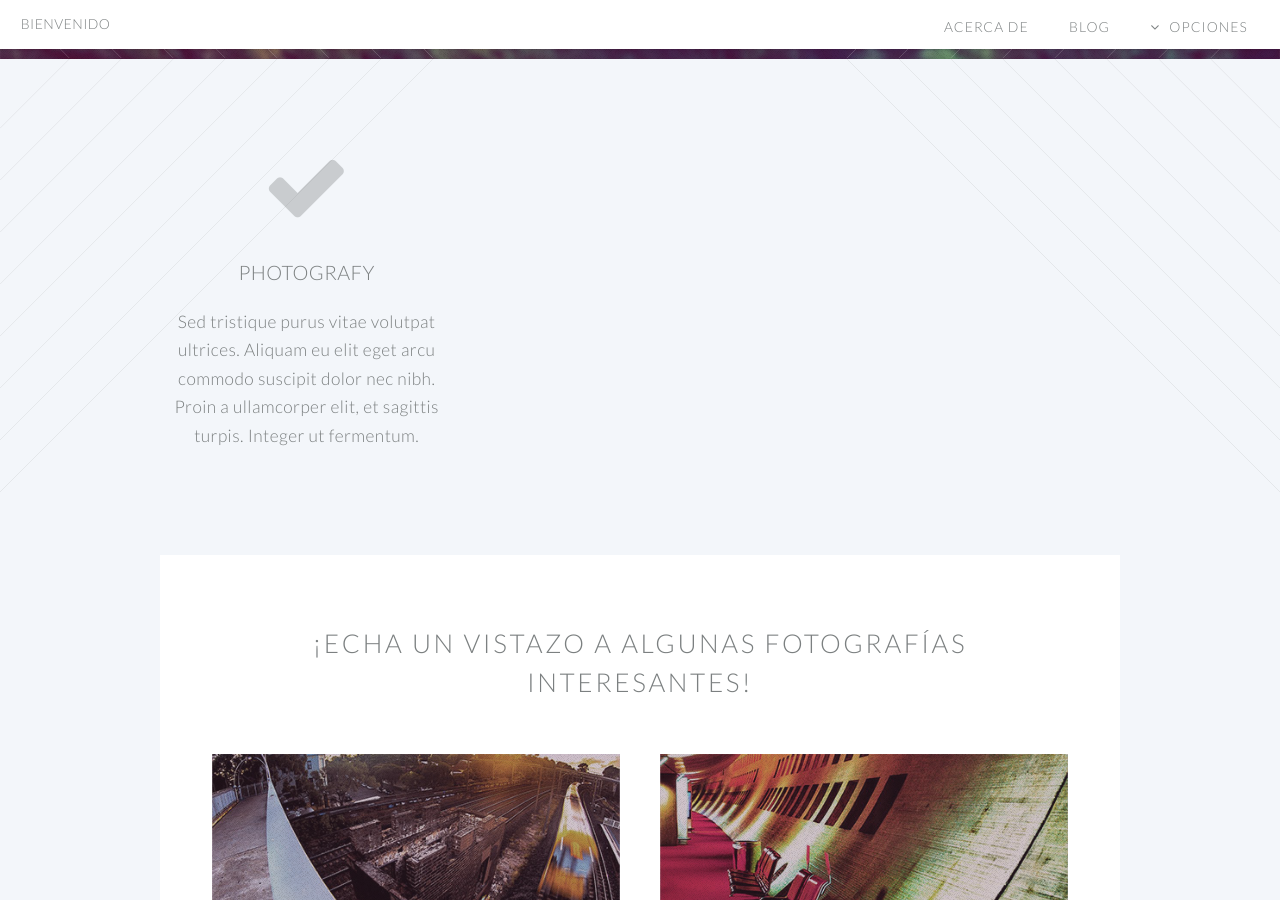
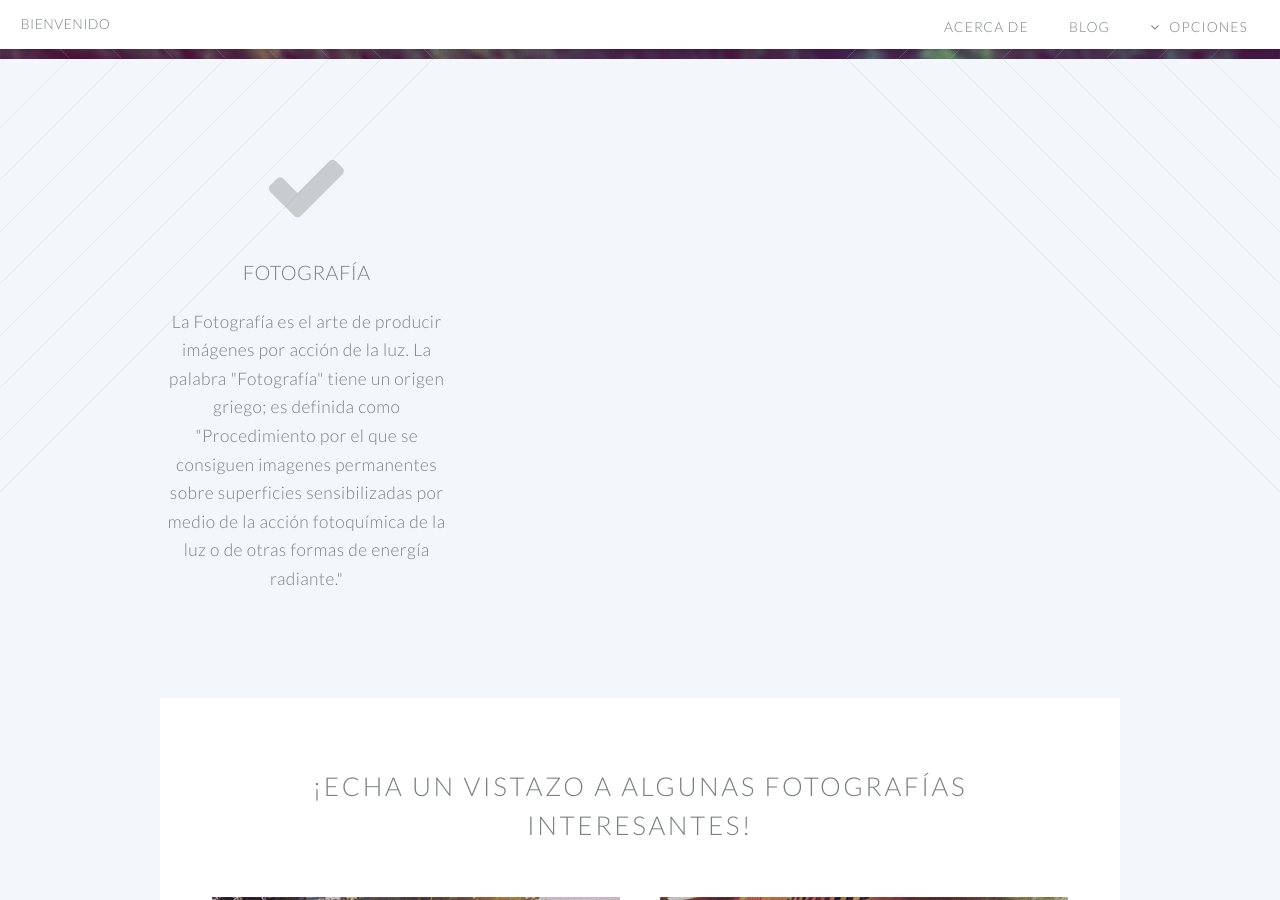
Before and after one commit to Vico2001/Vico2001.github.io, a Jekyll site: the page built from index.html, in a window 1280 px wide and 900 px high, scrolled down 513 px. Built offline with Jekyll 4.4.1, drawn with Linux system fonts in a browser that asks for light colours.

Commit message:
Update index.html

```diff
--- a/index.html
+++ b/index.html
@@ -13,9 +13,12 @@ layout: landing-page
 								<section>
 									<span class="icon featured fa-check"></span>
 									<header>
-										<h3>Photografy</h3>
+										<h3>Fotografía</h3>
 									</header>
-									<p>Sed tristique purus vitae volutpat ultrices. Aliquam eu elit eget arcu commodo suscipit dolor nec nibh. Proin a ullamcorper elit, et sagittis turpis. Integer ut fermentum.</p>
+									<p>La Fotografía es el arte de producir imágenes por acción de la luz. La palabra "Fotografía" tiene
+									un origen griego; es definida como "Procedimiento por el que se consiguen imagenes permanentes
+									sobre superficies sensibilizadas por medio de la acción fotoquímica de la luz o de otras formas
+									de energía radiante."</p>
 								</section>
 							</center>
 						</div>
```
